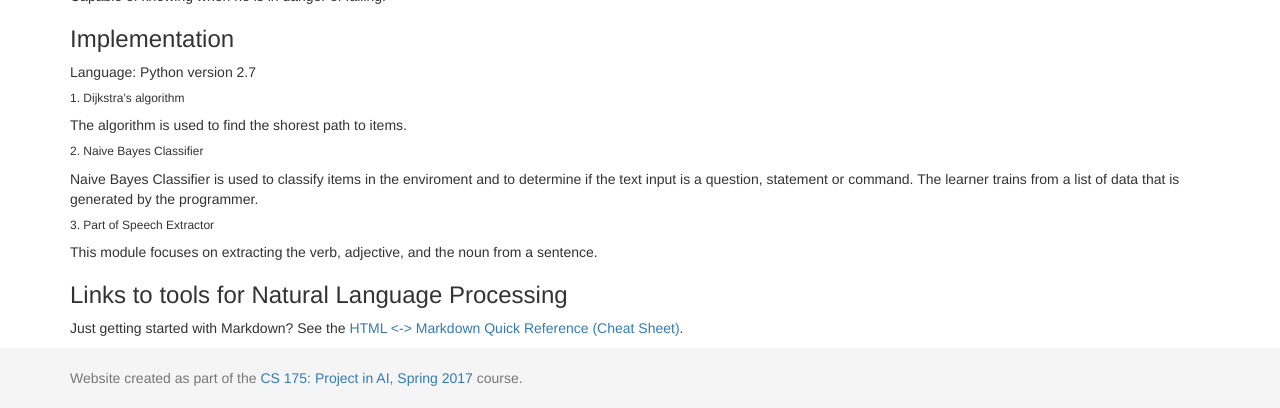
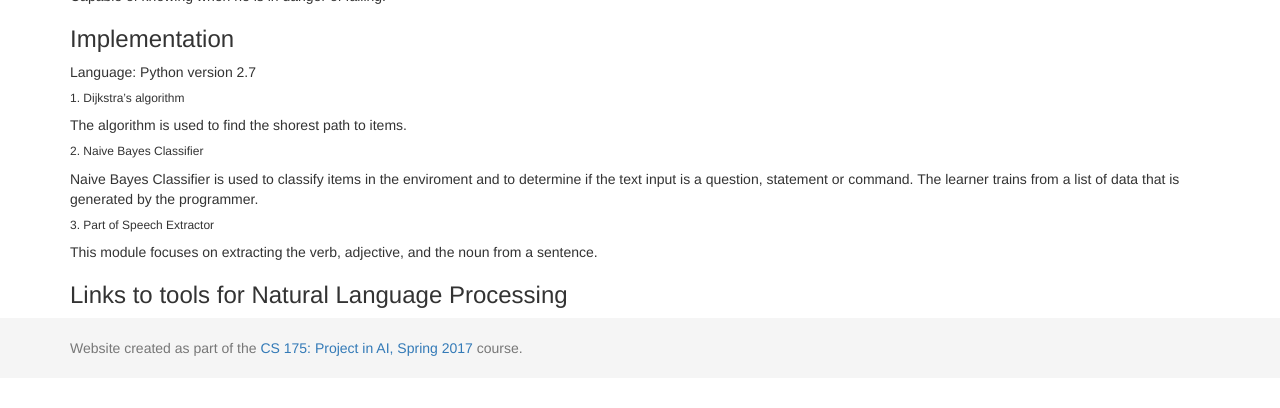
Before and after one commit to quanal/Captain-Commando, a Jekyll site: the page built from docs/index.md, in a window 1280 px wide and 900 px high, scrolled down 878 px, cut to the strip 492-900 px from the top of the window. Built offline with Jekyll 4.4.1, drawn with Linux system fonts in a browser that asks for light colours; after the commit the page ends 1748 px from its top, so only the background shows below that.

Commit message:
Update index.md

```diff
--- a/docs/index.md
+++ b/docs/index.md
@@ -33,12 +33,4 @@ This module focuses on extracting the verb, adjective, and the noun from a sente
 
 
 
-
-
 <h3>Links to tools for Natural Language Processing</h3>
-
-Just getting started with Markdown?
-See the [HTML <-> Markdown Quick Reference (Cheat Sheet)][quickref].
-
-
-[quickref]: https://github.com/mundimark/quickrefs/blob/master/HTML.md
```
